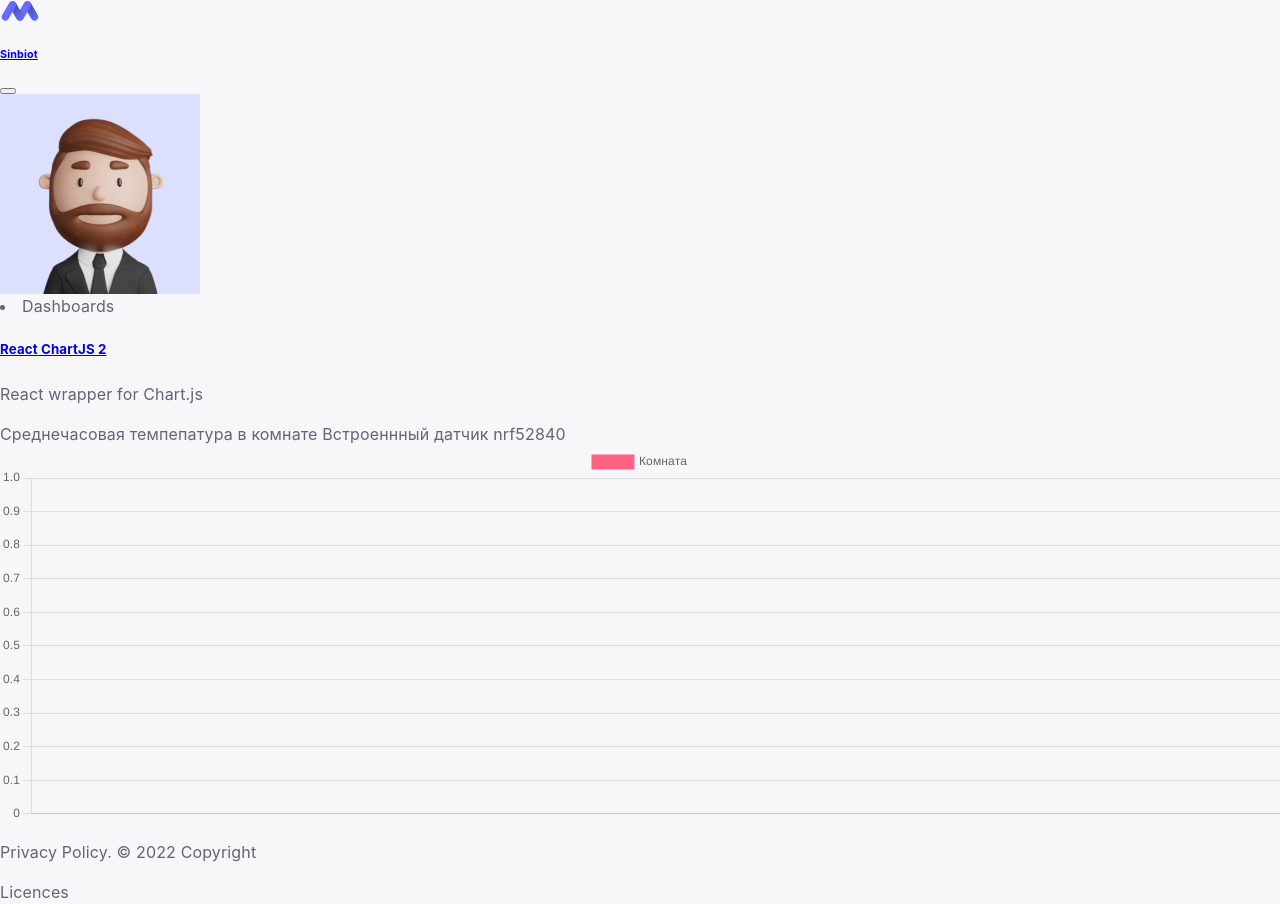
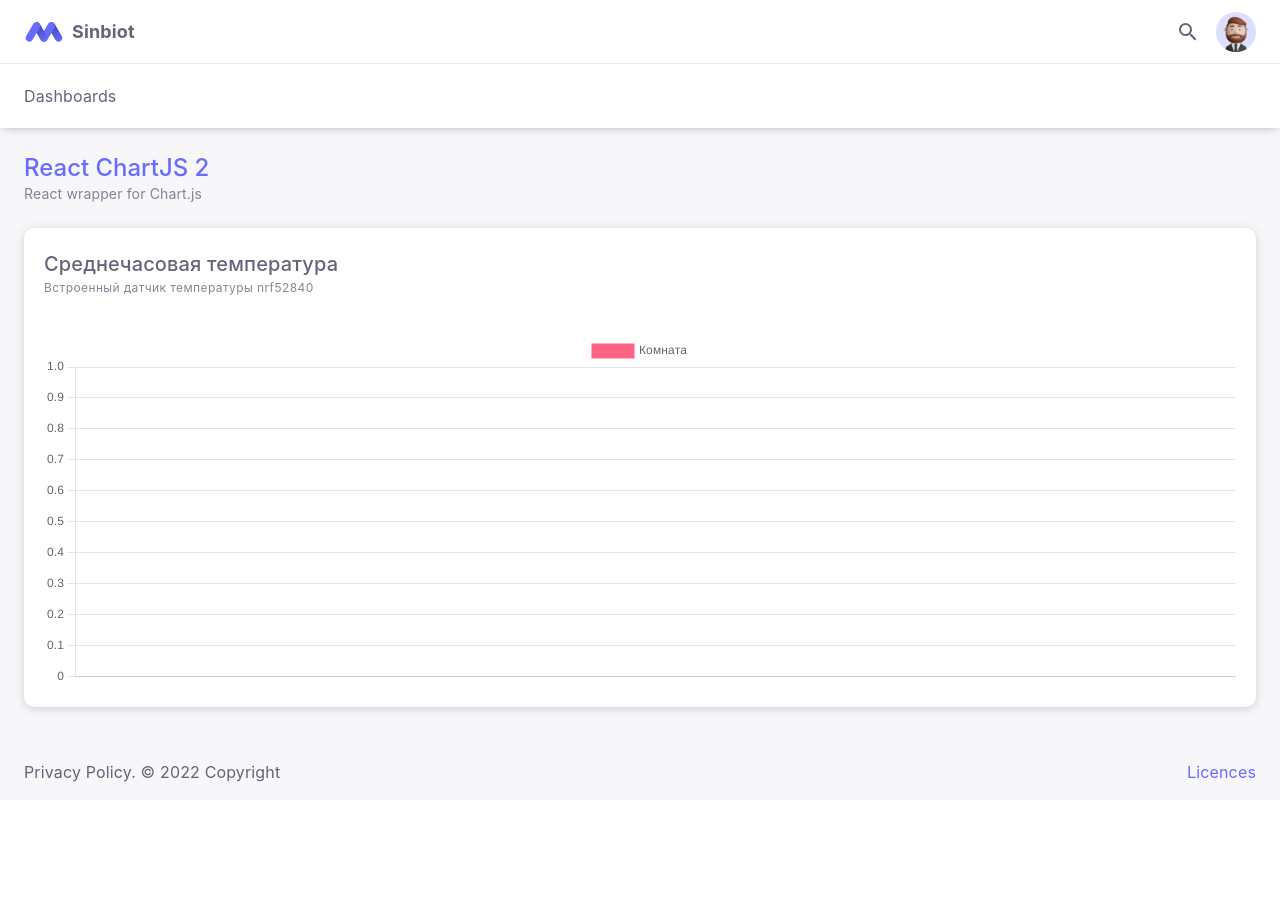
Before and after one commit to NikolayDenisov/ThreadWeb, a Flask app: template services/web/project/templates/chart.html in a window 1280 px wide. After the commit the page ends 782 px from the top, so only its background shows below. Run offline with Flask 2, Linux system fonts and the light colour scheme; the template is opened without the code that fills it, so the values that code supplies are empty; parts of the project's set-up code (start-up, migrations or seed data) failed here and were passed over.

Commit message:
Добавлено(веб): отображение данных

```diff
--- a/services/web/project/templates/chart.html
+++ b/services/web/project/templates/chart.html
@@ -3,16 +3,16 @@
     <meta charSet="UTF-8">
     <title>Sinbiot Monitor</title>
     <link rel="stylesheet" type="text/css" href="static/css/main.css"/>
-    <script src="static/chart.min.js"></script>
+    <script src="static/js/chart.min.js"></script>
 </head>
 <body>
 <div id="__next">
-    <div className="css-v5vxs4">
-        <header className="css-13inqg5">
-            <div className="css-1wwhayh">
-                <div className="css-148r81p">
-                    <div className="css-12d2mry">
-                        <a href="google.com" className="css-17bnumt">
+    <div class="css-v5vxs4">
+        <header class="css-13inqg5">
+            <div class="css-1wwhayh">
+                <div class="css-148r81p">
+                    <div class="css-12d2mry">
+                        <a href="/" class="css-17bnumt">
                             <svg width="40" fill="none" height="22" viewBox="0 0 268 150"
                                  xmlns="http://www.w3.org/2000/svg">
                                 <rect rx="25.1443" width="50.2886" height="143.953" fill="#666CFF"
@@ -44,20 +44,20 @@
                                     </linearGradient>
                                 </defs>
                             </svg>
-                            <h6 className="css-14j0qmd">Sinbiot</h6>
+                            <h6 class="css-14j0qmd">Sinbiot</h6>
                         </a>
-                        <div className="css-70qvj9">
-                            <div className="css-t5z4a2">
-                                <button className="css-bb1fx0" type="button">
-                                    <svg className="css-vubbuv" focusable="false"
+                        <div class="css-70qvj9">
+                            <div class="css-t5z4a2">
+                                <button class="css-bb1fx0" type="button">
+                                    <svg class="css-vubbuv" focusable="false"
                                          aria-hidden="true" viewBox="0 0 24 24" data-testid="MagnifyIcon">
                                         <path d="M9.5,3A6.5,6.5 0 0,1 16,9.5C16,11.11 15.41,12.59 14.44,13.73L14.71,14H15.5L20.5,19L19,20.5L14,15.5V14.71L13.73,14.44C12.59,15.41 11.11,16 9.5,16A6.5,6.5 0 0,1 3,9.5A6.5,6.5 0 0,1 9.5,3M9.5,5C7,5 5,7 5,9.5C5,12 7,14 9.5,14C12,14 14,12 14,9.5C14,7 12,5 9.5,5Z"></path>
                                     </svg>
-                                    <span className="css-w0pj6f"></span>
+                                    <span class="css-w0pj6f"></span>
                                 </button>
-                                <span className="css-1w651zy">
-                                    <div className="css-11rb4o0">
-                                         <img alt="John Doe" src="../static/img/1.png" className="css-1hy9t21">
+                                <span class="css-1w651zy">
+                                    <div class="css-11rb4o0">
+                                         <img alt="John Doe" src="../static/img/1.png" class="css-1hy9t21">
                                     </div>
                                 </span>
                             </div>
@@ -65,12 +65,12 @@
                     </div>
                 </div>
             </div>
-            <div className="css-8atqhb">
-                <div className="css-nr7phf">
-                    <div className="css-1f8uh8r">
+            <div class="css-8atqhb">
+                <div class="css-nr7phf">
+                    <div class="css-1f8uh8r">
                         <div>
-                            <div className="css-3cvfig">
-                                <li className="css-1039ghg">
+                            <div class="css-3cvfig">
+                                <li class="css-1039ghg">
                                     Dashboards
                                 </li>
                             </div>
@@ -79,26 +79,26 @@
                 </div>
             </div>
         </header>
-        <main className="layout-page-content css-zyg32b">
-            <div className="css-19sj0n3">
-                <div className="MuiGrid-container css-h2qpui">
-                    <div className="MuiGrid-item css-15j76c0">
-                        <h5 className="css-78ietm">
-                            <a className="css-mk5kn8" href="https://github.com/reactchartjs/react-chartjs-2"
+        <main class="layout-page-content css-zyg32b">
+            <div class="css-19sj0n3">
+                <div class="MuiGrid-container css-h2qpui">
+                    <div class="MuiGrid-item css-15j76c0">
+                        <h5 class="css-78ietm">
+                            <a class="css-mk5kn8" href="https://github.com/reactchartjs/react-chartjs-2"
                                target="_blank">React ChartJS 2
                             </a>
                         </h5>
-                        <p className="css-19cqx3h">React wrapper for Chart.js</p>
+                        <p class="css-19cqx3h">React wrapper for Chart.js</p>
                     </div>
-                    <div className="MuiGrid-item css-15j76c0">
-                        <div className="MuiCard-root css-13nd69s">
-                            <div className="css-1islzv">
-                                <div className="css-11qjisw">
-                                    <span className="css-84wjl2">Среднечасовая темпепатура в комнате</span>
-                                    <span className="css-lemk0a">Встроеннный датчик nrf52840</span>
+                    <div class="MuiGrid-item css-15j76c0">
+                        <div class="MuiCard-root css-13nd69s">
+                            <div class="css-1islzv">
+                                <div class="css-11qjisw">
+                                    <span class="css-84wjl2">Среднечасовая температура</span>
+                                    <span class="css-lemk0a">Встроенный датчик температуры nrf52840</span>
                                 </div>
                             </div>
-                            <div className="css-12evlce">
+                            <div class="css-12evlce">
                                 <canvas id="myChart" role="img" height="800" width="2704"
                                         style="display: block; box-sizing: border-box; height: 800px; width: 1352px;"></canvas>
                             </div>
@@ -107,12 +107,12 @@
                 </div>
             </div>
         </main>
-        <footer className="css-1s71n78">
-            <div className="css-1qwoqtx">
-                <div className="css-1c8ux76">
-                    <p className="css-jdwlvk">Privacy Policy. <span>&copy; 2022 Copyright</span></p>
-                    <div className="css-pcgvof">
-                        <a className="css-mk5kn8">Licences</a>
+        <footer class="css-1s71n78">
+            <div class="css-1qwoqtx">
+                <div class="css-1c8ux76">
+                    <p class="css-jdwlvk">Privacy Policy. <span>&copy; 2022 Copyright</span></p>
+                    <div class="css-pcgvof">
+                        <a class="css-mk5kn8">Licences</a>
                     </div>
                 </div>
             </div>
```
